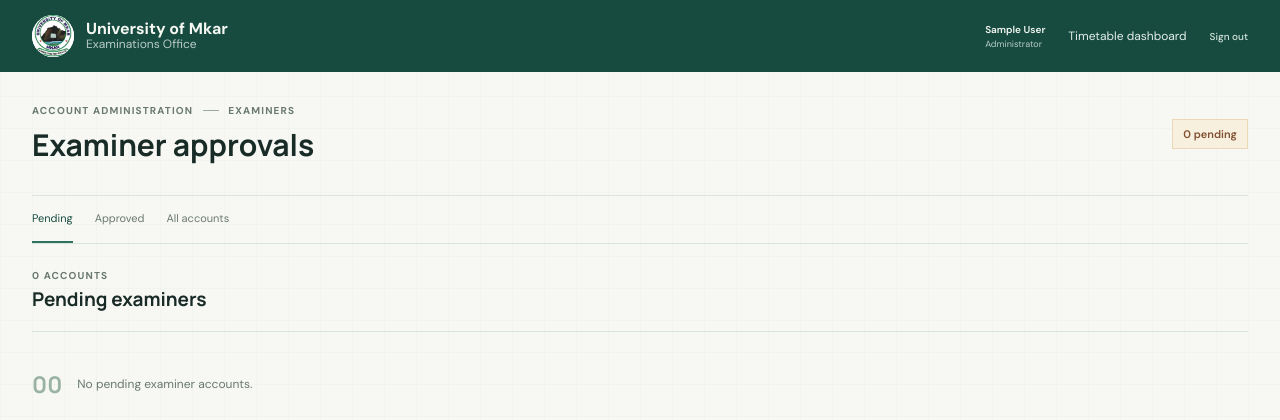
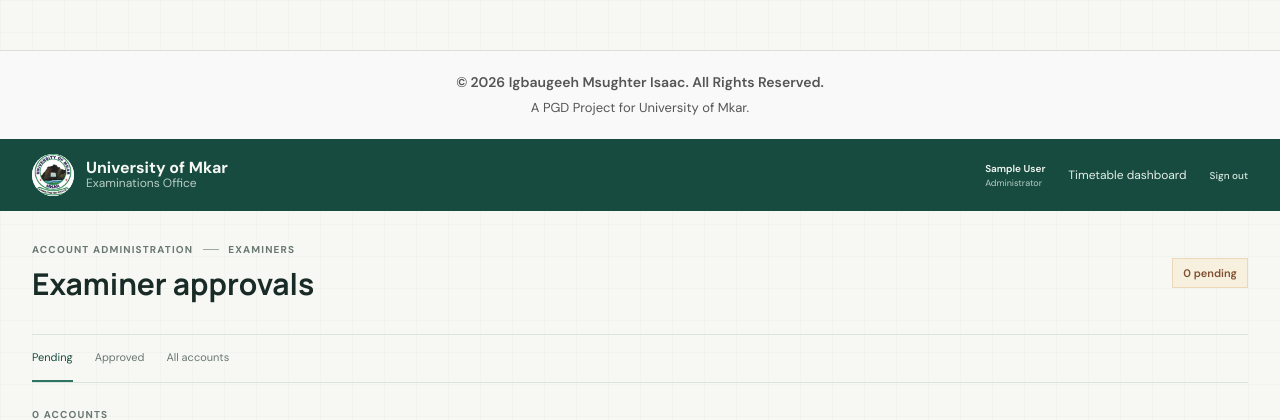
Before and after one commit to igbaugeeh-ux/university-of-mkar, a Flask app: page /admin/examiners in a window 1280 px wide. Shown: the top 420 px of the page. Run offline with Flask 3, Linux system fonts and the light colour scheme; a user stored in the database is signed in; tables that the repository leaves empty hold one stand-in row (values such as "Sample post"); some libraries are stand-ins or nearby versions.

Commit message:
Add copyright footer

```diff
--- a/templates/admin_examiners.html
+++ b/templates/admin_examiners.html
@@ -7,6 +7,14 @@
   <title>Examiner Approvals | University of Mkar</title>
   <link rel="stylesheet" href="{{ url_for('static', filename='styles.css') }}">
 </head>
+<footer style="text-align: center; padding: 20px 10px; margin-top: 50px; border-top: 1px solid #ddd; background: #f9f9f9; color: #555; font-size: 14px; line-height: 1.6;">
+    <p style="margin: 0; font-weight: 600;">&copy; <span id="year">2026</span> Igbaugeeh Msughter Isaac. All Rights Reserved.</p>
+    <p style="margin: 5px 0 0; font-size: 13px;">A PGD Project for University of Mkar.</p>
+</footer>
+
+<script>
+ document.getElementById("year").textContent = new Date().getFullYear();
+</script>
 <body>
   <header class="masthead">
     <div class="masthead-inner">
```
